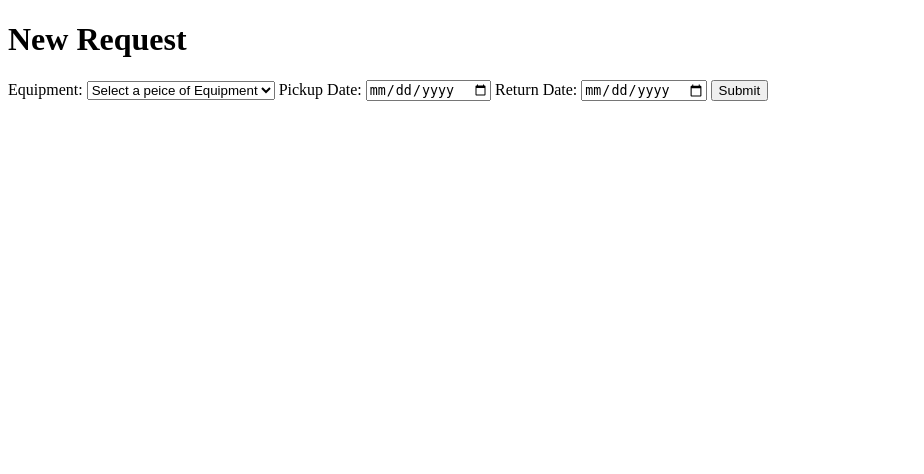
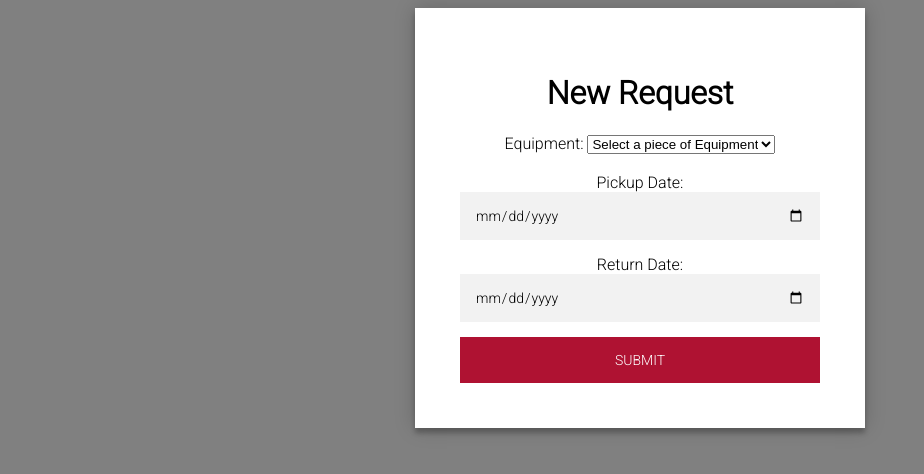
Before and after one commit to JosephBourke/SeniorCapstoneProject, a PHP site: page /student_home/new_request/index.php in a window 1280 px wide. Shown: the top 474 px of the page, without its empty margins (0-924 px from the left). Run offline with PHP 8.4, Linux system fonts and the light colour scheme; data that the repository does not hold is empty.

Commit message:
unfinished cosmetic
not finished or anything, but cosmetic changes to request page and home page for students

```diff
--- a/website/www/student_home/new_request/index.php
+++ b/website/www/student_home/new_request/index.php
@@ -1,25 +1,130 @@
 <!DOCTYPE html>
 
 <html>
+
 <head>
     <title>New Request</title>
+    <style>
+        @import url(https://fonts.googleapis.com/css?family=Roboto:300);
+
+        .login-page {
+            width: 360px;
+            padding: 8% 0 0;
+            margin: auto;
+        }
+
+        .form {
+            position: relative;
+            z-index: 1;
+            background: #FFFFFF;
+            max-width: 360px;
+            margin: 0 auto 100px;
+            padding: 45px;
+            text-align: center;
+            box-shadow: 0 0 20px 0 rgba(0, 0, 0, 0.2), 0 5px 5px 0 rgba(0, 0, 0, 0.24);
+        }
+
+        .form input {
+            font-family: "Roboto", sans-serif;
+            outline: 0;
+            background: #f2f2f2;
+            width: 100%;
+            border: 0;
+            margin: 0 0 15px;
+            padding: 15px;
+            box-sizing: border-box;
+            font-size: 14px;
+        }
+
+        .form button {
+            font-family: "Roboto", sans-serif;
+            text-transform: uppercase;
+            outline: 0;
+            background: rgb(175, 18, 50);
+            width: 100%;
+            border: 0;
+            padding: 15px;
+            color: #FFFFFF;
+            font-size: 14px;
+            -webkit-transition: all 0.3 ease;
+            transition: all 0.3 ease;
+            cursor: pointer;
+        }
+
+        .form button:hover,
+        .form button:active,
+        .form button:focus {
+            background: #8D021F;
+        }
+
+        .form .register-form {
+            display: none;
+        }
+
+        .container {
+            position: relative;
+            z-index: 1;
+            max-width: 300px;
+            margin: 0 auto;
+        }
+
+        .container:before,
+        .container:after {
+            content: "";
+            display: block;
+            clear: both;
+        }
+
+        .container .info {
+            margin: 50px auto;
+            text-align: center;
+        }
+
+        .container .info h1 {
+            margin: 0 0 15px;
+            padding: 0;
+            font-size: 36px;
+            font-weight: 300;
+            color: #1a1a1a;
+        }
+
+        .container .info span {
+            color: #4d4d4d;
+            font-size: 12px;
+        }
+
+        .container .info span a {
+            color: #000000;
+            text-decoration: none;
+        }
+
+        body {
+            background: #808080;
+            font-family: "Roboto", sans-serif;
+            -webkit-font-smoothing: antialiased;
+            -moz-osx-font-smoothing: grayscale;
+        }
+    </style>
 </head>
+
 <body>
+    <div class="Request Equipment">
+        <div class="form">
             <h1>New Request</h1>
             <form action="../index.php" method="POST">
                 <label>
                     Equipment:
                     <select name="equipment" id="equipment">
-                <option>Select a peice of Equipment</option>
+                        <option>Select a piece of Equipment</option>
                         <?php
-                $host="127.0.0.1";
-                $port=3306;
-                $socket="";
-                $user="faculty";
-                $password="P@ssw0rd";
-                $dbname="mydb";
+                        $host = "127.0.0.1";
+                        $port = 3306;
+                        $socket = "";
+                        $user = "faculty";
+                        $password = "P@ssw0rd";
+                        $dbname = "mydb";
                         $con = new mysqli($host, $user, $password, $dbname, $port, $socket)
-                    or die ('Could not connect to the database server' . mysqli_connect_error());
+                            or die('Could not connect to the database server' . mysqli_connect_error());
                         //$con->close();
                         $query = "SELECT id, name, description FROM equipment";
                         if ($stmt = $con->prepare($query)) {
@@ -27,15 +132,15 @@
                             $stmt->bind_result($id, $name, $description);
                             while ($stmt->fetch()) {
                                 //printf("%s, %s, %s\n", $id, $name, $description);
-                        echo "<option value=".$id.">".$name."</option>";
+                                echo "<option value=" . $id . ">" . $name . "</option>";
                                 // echo "<li><a href=\"new_request/index.html\">".$name."</a></li>";
                             }
                             $stmt->close();
                         }
                         ?>
                     </select>
-
                 </label>
+                <br><br>
                 <label>
                     Pickup Date:
                     <input type="date" name="pickupDate" id="pickupDate">
@@ -45,13 +150,14 @@
                     <input type="date" name="returnDate" id="returnDate">
                 </label>
                 <input type="hidden" name="user" id="user" value="Student1">
-            <input type="submit" value="Submit">
+                <!-- <input type="submit" value="Submit"> -->
+                <button>Submit</button>
             </form>
             <?php
 
 
             if (isset($_POST["equipment"])) {
-            $query = "INSERT INTO request(id,create_time,description,accepted,user_id,equipment_id)VALUES( ".$id.",".$create_time.",".$description.",".$accepted.",".$user_id.",".$equipment_id.");";
+                $query = "INSERT INTO request(id,create_time,description,accepted,user_id,equipment_id)VALUES( " . $id . "," . $create_time . "," . $description . "," . $accepted . "," . $user_id . "," . $equipment_id . ");";
 
                 if ($stmt = $con->prepare($query)) {
                     $stmt->execute();
@@ -86,5 +192,8 @@
                 // $con->close();
                 ?>
             </table>
+        </div>
+    </div>
 </body>
+
 </html>
```
Also changed, not shown: website/www/student_home/index.php (+25 -6 lines), website/www/student_home/new_request/index.html (+112 -1 lines). Lines whose indentation alone changed are shown as unchanged.
